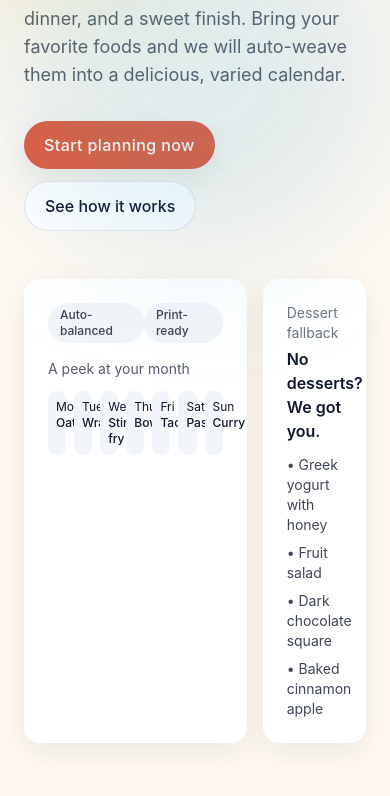
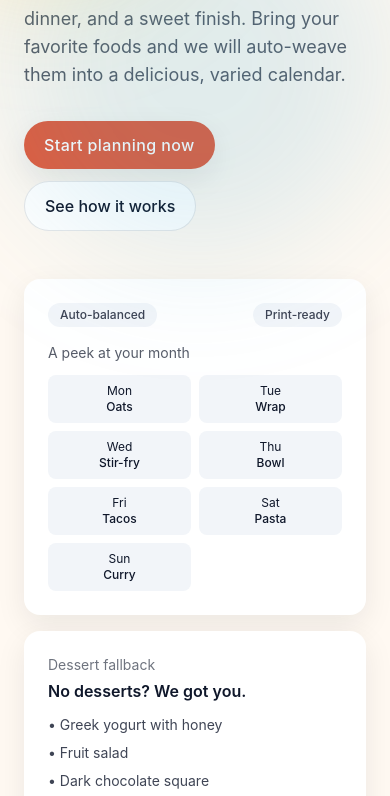
Before and after one commit to marveldev/platecraft-monthly-meal-prep-planner, a plain HTML site: page index.html in a window 390 px wide. Shown: the part 287-1083 px from the top of the page. Drawn offline with nearby package versions, Linux system fonts and the light colour scheme.

Commit message:
Deploy PlateCraft – Monthly Meal Prep Planner via Teda

```diff
--- a/index.html
+++ b/index.html
@@ -85,15 +85,15 @@
           <a class="btn-primary" href="app.html">Start planning now</a>
           <a class="btn-ghost" href="#features">See how it works</a>
         </div>
-        <div class="mt-12 grid grid-cols-12 gap-4">
-          <div class="col-span-8 card card-hover p-6">
+        <div class="mt-12 grid grid-cols-1 lg:grid-cols-12 gap-4">
+          <div class="col-span-12 lg:col-span-8 card card-hover p-6">
             <div class="flex items-center justify-between">
               <span class="chip">Auto-balanced</span>
               <span class="chip">Print-ready</span>
             </div>
             <div class="mt-4">
               <p class="text-ink/70 text-sm">A peek at your month</p>
-              <div class="mt-3 grid grid-cols-7 gap-2">
+              <div class="mt-3 grid grid-cols-2 sm:grid-cols-3 md:grid-cols-4 lg:grid-cols-7 gap-2">
                 <div class="rounded-lg bg-mist p-2 text-center text-xs">Mon<br><span class="text-ink font-medium">Oats</span></div>
                 <div class="rounded-lg bg-mist p-2 text-center text-xs">Tue<br><span class="text-ink font-medium">Wrap</span></div>
                 <div class="rounded-lg bg-mist p-2 text-center text-xs">Wed<br><span class="text-ink font-medium">Stir-fry</span></div>
@@ -104,7 +104,7 @@
               </div>
             </div>
           </div>
-          <div class="col-span-4 card card-hover p-6">
+          <div class="col-span-12 lg:col-span-4 card card-hover p-6">
             <p class="text-sm text-ink/60">Dessert fallback</p>
             <p class="mt-1 text-ink font-semibold">No desserts? We got you.</p>
             <ul class="mt-3 space-y-2 text-sm text-ink/80">
```
